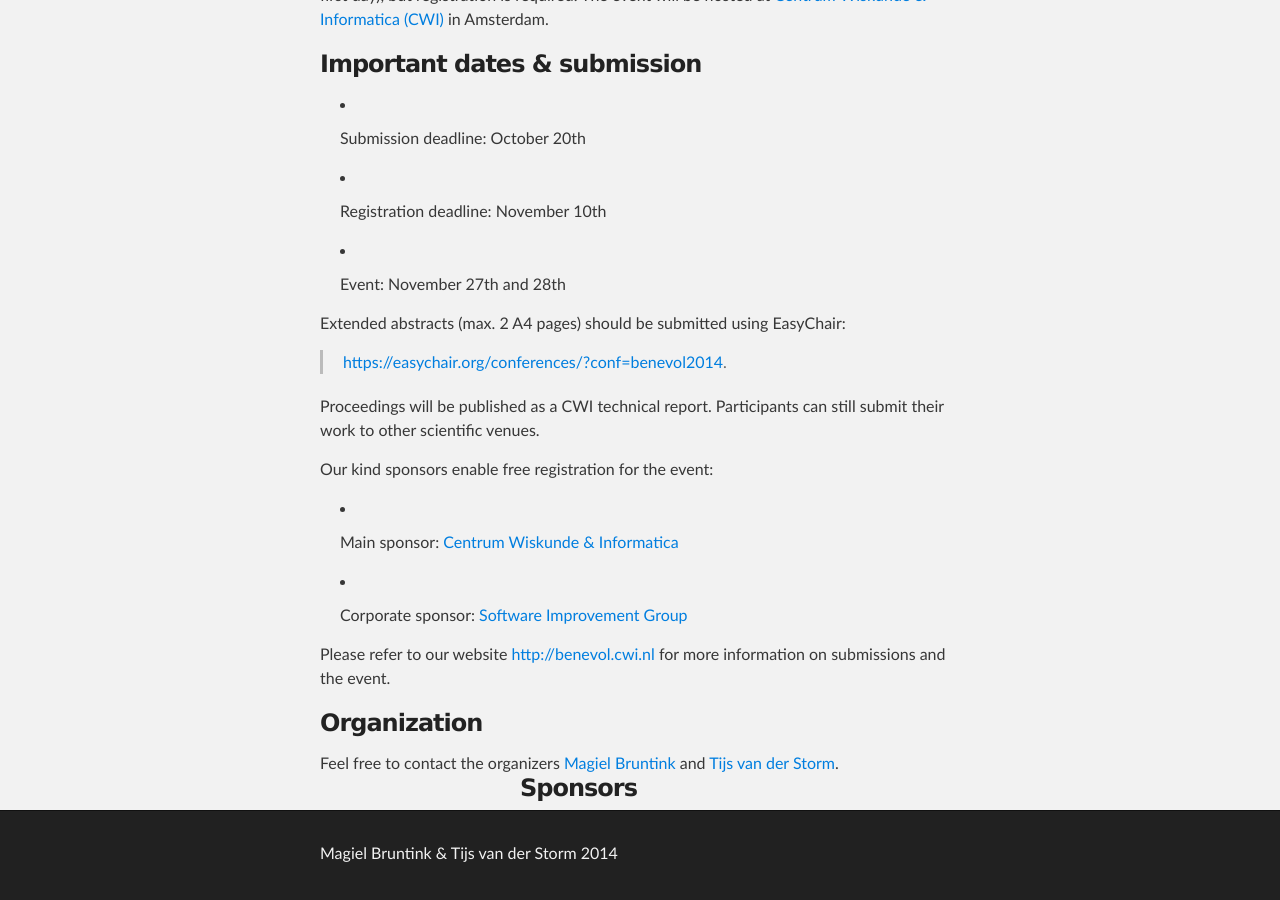
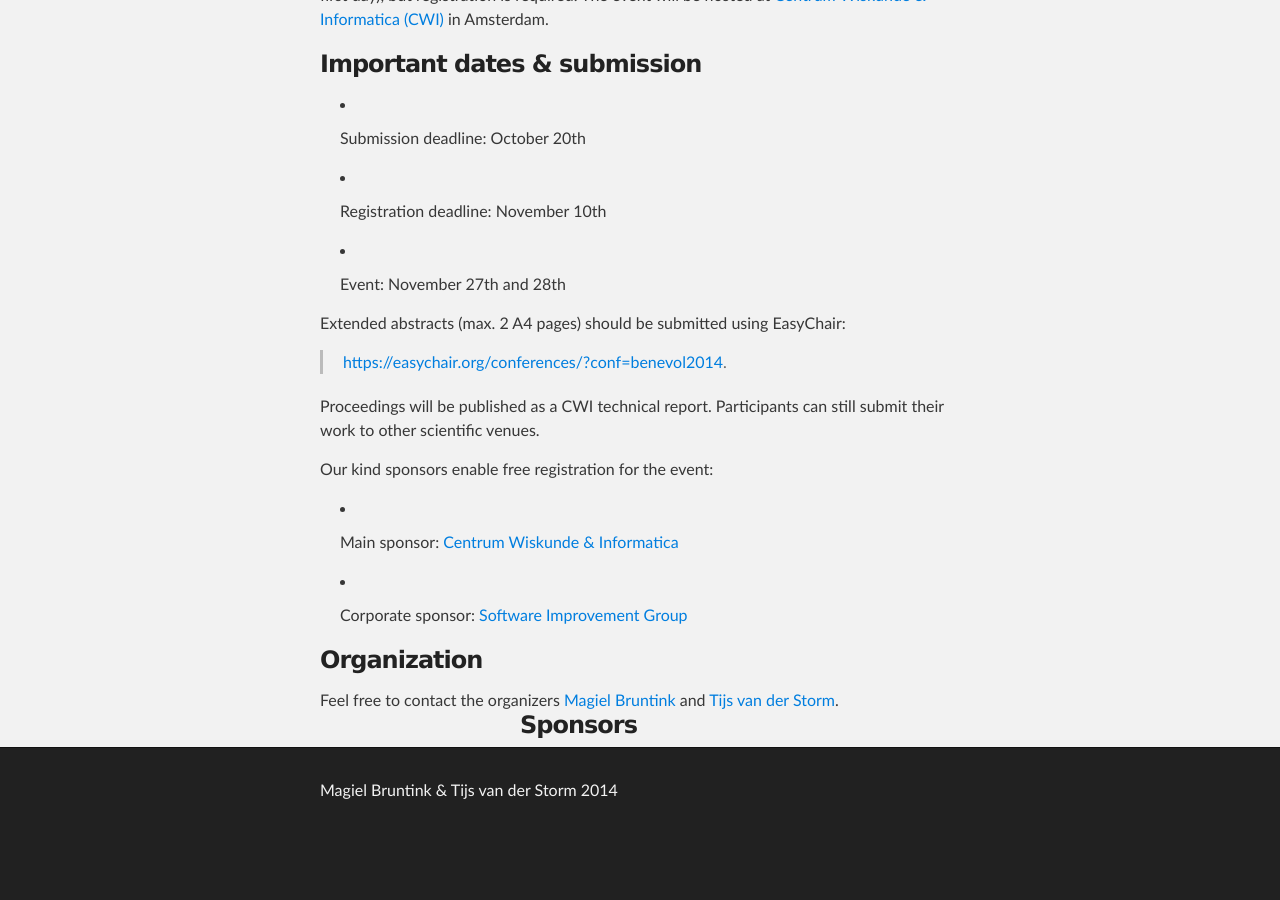
Before and after one commit to benevol/website, a Jekyll site: the page built from index.md, in a window 1280 px wide and 900 px high, scrolled down 870 px. Built offline with Jekyll 4.4.1, drawn with Linux system fonts in a browser that asks for light colours; Markdown is read by kramdown in place of the engine named in the settings; after the commit the page ends 1707 px from its top, so only the background shows below that.

Commit message:
Remvoed self link:

```diff
--- a/index.md
+++ b/index.md
@@ -59,9 +59,6 @@
 - Corporate sponsor: [Software Improvement Group](http://www.sig.eu)
 
 
-Please refer to our website [http://benevol.cwi.nl](http://benevol.cwi.nl) for more information on
-submissions and the event.
-
 ### Organization
 
 Feel free to contact the organizers [Magiel Bruntink](mailto:m.bruntink@uva.nl) and [Tijs van  der Storm](mailto:storm@cwi.nl).
```
